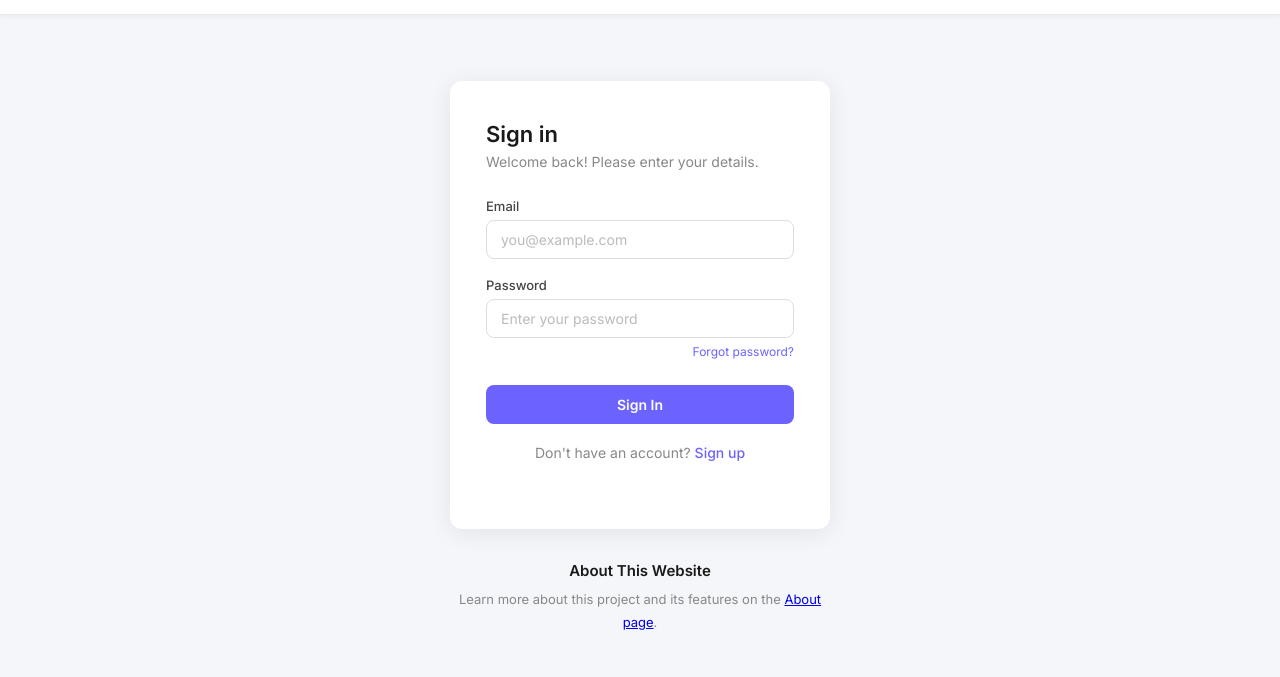
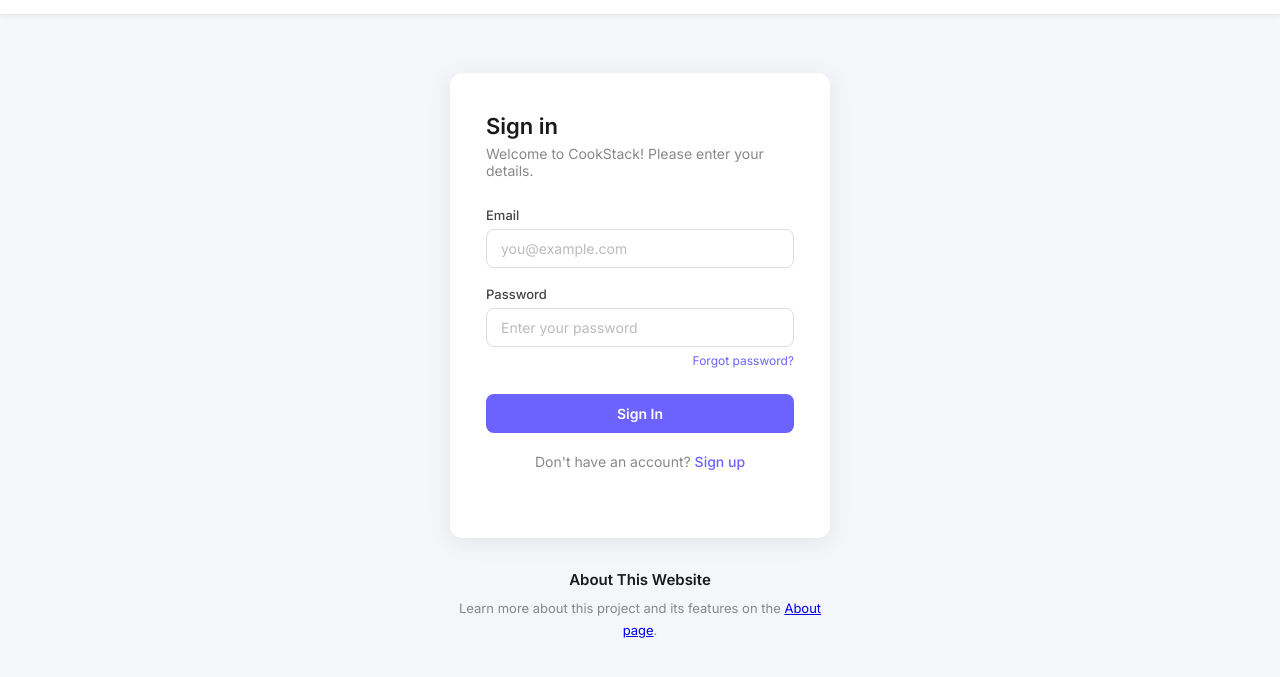
Before and after one commit to tentey45/Gitflow_testing5, a plain HTML site: page index.html in a window 1280 px wide. Shown: the part 41-718 px from the top of the page. Drawn offline with Linux system fonts and the light colour scheme.

Commit message:
feat: i change the titile in index.html

```diff
--- a/index.html
+++ b/index.html
@@ -18,7 +18,7 @@
 
     <div class="card">
       <h1>Sign in</h1>
-      <p>Welcome back! Please enter your details.</p>
+      <p>Welcome to CookStack! Please enter your details.</p>
 
       <form action="#" method="POST">
         <div class="form-group">
```
